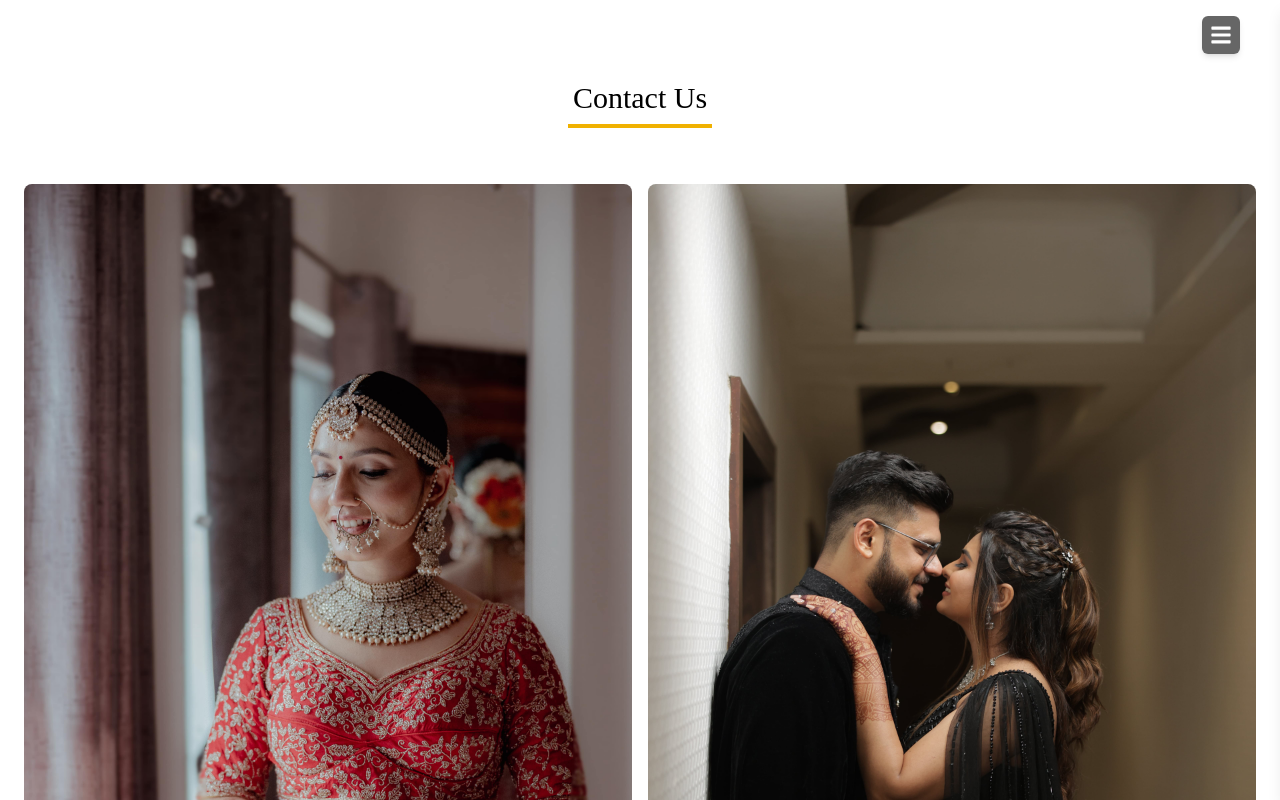
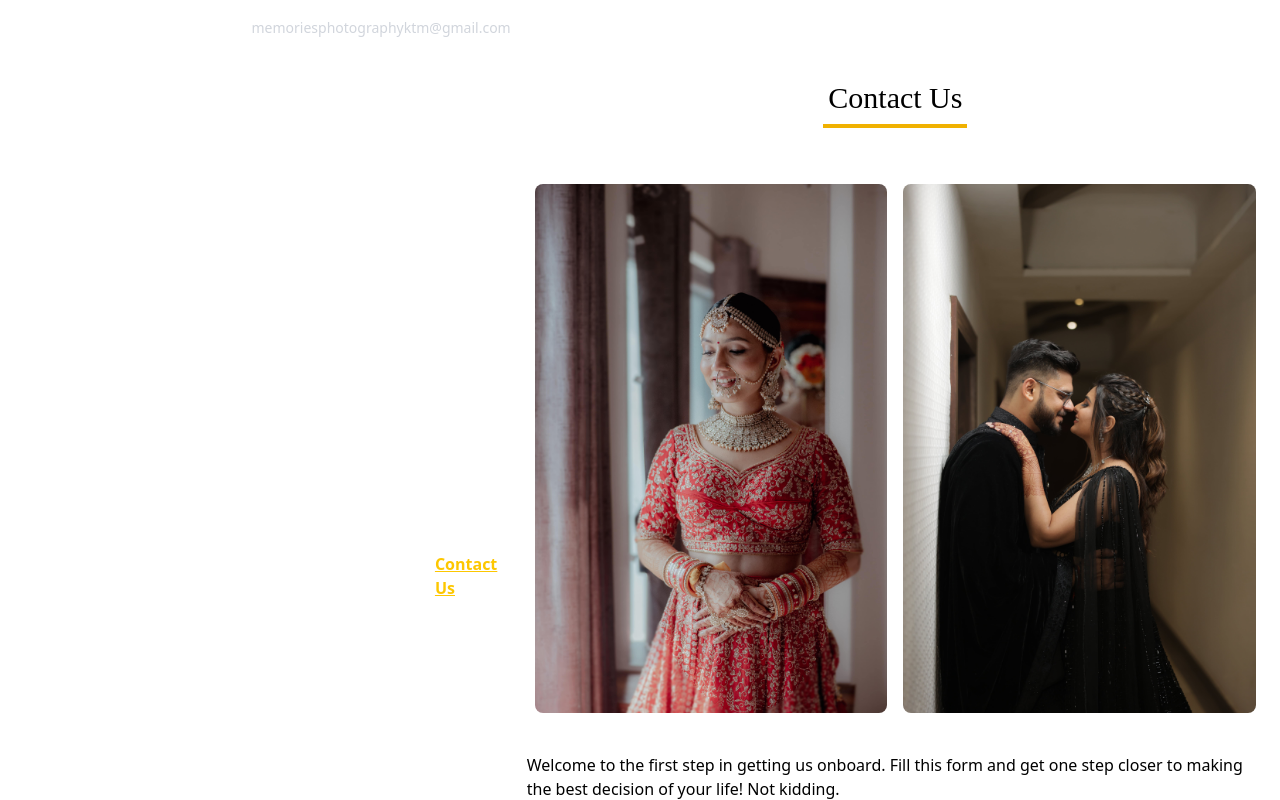
Before and after one commit to Dipeshchand/Wedding-photographer, a React (Vite) app: page /contact in a window 1280 px wide. Shown: the top 800 px of the page. Built offline with nearby package versions, Linux system fonts and the light colour scheme.

Commit message:
Updated RightSidebar to make sidebar half width and mobile responsive

```diff
--- a/src/App.jsx
+++ b/src/App.jsx
@@ -8,6 +8,7 @@ import Footer from "./components/Footer";
 import ReachUs from "./components/ReachUs";
 import About from "./pages/About";
 import Contact from "./pages/Contact";
+import Header from "./components/Header";
 
 function App() {
   return (
@@ -20,6 +21,7 @@ function App() {
               path="/"
               element={
                 <>
+                  {/* <Header /> */}
                   <Home />
                   <ServicesSection />
                   <Gallery />
@@ -32,6 +34,7 @@ function App() {
               path="/services"
               element={
                 <>
+                  {/* <Header /> */}
                   <Services />
                   <Footer />
                 </>
@@ -41,15 +44,22 @@ function App() {
               path="/about"
               element={
                 <>
+                  {/* <Header /> */}
                   <About />
                   <Footer />
                 </>
               }
             />
-            <Route path="/contact" element= {  <>
-            <Contact />
-            <Footer/>
-            </> } />
+            <Route
+              path="/contact"
+              element={
+                <>
+                  {/* <Header /> */}
+                  <Contact />
+                  <Footer />
+                </>
+              }
+            />
           </Routes>
         </div>
       </div>
--- /dev/null
+++ b/src/components/Header.jsx
@@ -0,0 +1,18 @@
+import React from 'react'
+import logo from "../assets/logo.png"
+
+function Header() {
+  return (
+  <header>
+          {/* <div className="max-w-7xl mx-auto px-4 py-3">
+          <img src={logo} alt="Logo" className="h-10 w-auto" />
+        </div> */}
+
+        <div>
+            <img src={logo} alt="logo" className='w-20' />
+        </div>
+  </header>
+  )
+}
+
+export default Header
--- a/src/components/Sidebar.jsx
+++ b/src/components/Sidebar.jsx
@@ -1,75 +1,195 @@
 import React, { useState } from "react";
+
 import { FaBars, FaTimes } from "react-icons/fa";
-import { Link } from "react-router-dom";
+
+import { Link, NavLink } from "react-router-dom";
+
+import { IoLogoInstagram } from "react-icons/io";
+
+import { FaWhatsapp } from "react-icons/fa";
+
+import { CiFacebook } from "react-icons/ci";
+
+import { MdOutlinePhone } from "react-icons/md";
+
+
 
 const RightSidebar = () => {
+
   const [isOpen, setIsOpen] = useState(false);
 
+
+
+  const navItems = [
+
+    { name: "Home", path: "/" },
+
+    { name: "Services", path: "/services" },
+
+    { name: "Portfolio", path: "/portfolio" },
+
+    { name: "About", path: "/about" },
+
+    { name: "Contact Us", path: "/contact" },
+
+  ];
+
+
+
   return (
+
     <div className="relative">
-      {/* Toggle Button */}
+
+      {/* 🔘 Mobile Toggle Button */}
+
       <button
+
         onClick={() => setIsOpen(true)}
-        className="fixed top-4 right-4 sm:right-10 z-50 p-2 text-white bg-black/60 rounded-md shadow-md hover:bg-black/80 transition"
+
+        className="fixed top-4 right-4 z-50 p-2 text-white bg-black/60 rounded-md shadow-md hover:bg-black/80 transition sm:hidden"
+
       >
+
         <FaBars size={22} />
+
       </button>
 
-      {/* Sidebar Overlay - only half screen */}
+
+
+      {/* 🔲 Mobile Overlay */}
+
       {isOpen && (
+
         <div
-          className="fixed top-0 right-0 h-full w-1/2 bg-black bg-opacity-30 z-40"
+
           onClick={() => setIsOpen(false)}
-        ></div>
+
+          className="fixed inset-0 bg-black/40 backdrop-blur-sm z-40 sm:hidden"
+
+        />
+
       )}
 
-      {/* Sidebar */}
+
+
+      {/* 🧭 Sidebar */}
+
       <div
-        className={`fixed top-0 right-0 h-full w-2/5 sm:w-64 bg-black text-white shadow-lg transform transition-transform duration-300 z-50 ${
-          isOpen ? "translate-x-0" : "translate-x-full"
-        }`}
+
+        className={`fixed top-0 right-0 h-full w-3/4 bg-black text-white shadow-lg transform transition-transform duration-300 z-50
+
+          ${isOpen ? "translate-x-0" : "translate-x-full"}
+
+          sm:translate-x-0 sm:static sm:h-auto sm:w-auto sm:bg-transparent sm:shadow-none`}
+
       >
-        {/* Close Button */}
-        <div className="flex justify-end p-4">
+
+        {/* ❌ Close Button (Mobile only) */}
+
+        <div className="flex justify-end p-4 sm:hidden">
+
           <button
+
             onClick={() => setIsOpen(false)}
+
             className="text-gray-300 hover:text-white transition"
+
           >
+
             <FaTimes size={22} />
+
           </button>
+
         </div>
 
-        {/* Sidebar Links */}
-        <ul className="flex flex-col mt-4 space-y-2">
-          <li className="px-6 py-3 hover:bg-gray-700 rounded">
-            <Link to="/" onClick={() => setIsOpen(false)}>
-              Home
-            </Link>
+
+
+        {/* 📱 Social Icons & Contact */}
+
+        <div className="flex flex-col items-start gap-3 px-6 mt-4 sm:flex-row sm:items-center sm:gap-6 sm:px-0">
+
+          <div className="flex gap-3">
+
+            <IoLogoInstagram className="size-5 hover:text-pink-400 cursor-pointer" />
+
+            <FaWhatsapp className="size-5 hover:text-green-400 cursor-pointer" />
+
+            <CiFacebook className="size-5 hover:text-blue-400 cursor-pointer" />
+
+          </div>
+
+
+
+          <div className="flex items-center space-x-2 mt-2 sm:mt-0">
+
+            <MdOutlinePhone className="size-5" />
+
+            <span className="font-medium">9347645827</span>
+
+          </div>
+
+
+
+          <span className="text-sm text-gray-300 mt-1 sm:mt-0">
+
+            memoriesphotographyktm@gmail.com
+
+          </span>
+
+        </div>
+
+
+
+        {/* 🧩 Navigation Links */}
+
+        <ul className="flex flex-col mt-126 space-y-2 font-bold px-6 sm:flex-row sm:space-y-0 sm:space-x-6 sm:px-0">
+
+          {navItems.map((item, index) => (
+
+            <li
+
+              key={index}
+
+              className="px-3 py-2 rounded hover:bg-gray-700 sm:hover:bg-transparent sm:hover:text-yellow-400 transition"
+
+            >
+
+              <NavLink
+
+                to={item.path}
+
+                onClick={() => setIsOpen(false)}
+
+                className={({ isActive }) =>
+
+                  isActive
+
+                    ? "text-yellow-400 underline"
+
+                    : "text-white hover:text-yellow-400 hover:underline"
+
+                }
+
+              >
+
+                {item.name}
+
+              </NavLink>
+
             </li>
-          <li className="px-6 py-3 hover:bg-gray-700 rounded">
-            <Link to="/services" onClick={() => setIsOpen(false)}>
-              Services
-            </Link>
-          </li>
-          <li className="px-6 py-3 hover:bg-gray-700 rounded">
-            <Link to="/portfolio" onClick={() => setIsOpen(false)}>
-              Portfolio
-            </Link>
-          </li>
-          <li className="px-6 py-3 hover:bg-gray-700 rounded">
-            <Link to="/contact" onClick={() => setIsOpen(false)}>
-              Contact
-            </Link>
-          </li>
-          <li className="px-6 py-3 hover:bg-gray-700 rounded">
-            <Link to="/about" onClick={() => setIsOpen(false)}>
-              About
-            </Link>
-          </li>
+
+          ))}
+
         </ul>
+
       </div>
+
     </div>
+
   );
+
 };
 
+
+
 export default RightSidebar;
--- a/src/pages/About.jsx
+++ b/src/pages/About.jsx
@@ -12,7 +12,9 @@ function About() {
           style={{ fontFamily: "Allura, cursive" }}
         >
           About Us
+
         </p>
+         <span className="border-b-4 border-yellow-500 w-29 md:w-36 mt-2"></span>
       </div>
 
       {/* Celebrating Love */}
--- a/src/pages/Services.jsx
+++ b/src/pages/Services.jsx
@@ -32,7 +32,7 @@ const servicesData = [
 
 // Placeholder for Footer component (Assuming it's a separate component you use)
 function Footer() {
-    return <footer className="bg-gray-800 text-white p-6 text-center">Your Footer Content Here</footer>;
+    return
 }
 
 function Services() {
@@ -54,6 +54,7 @@ function Services() {
           Designing Exceptional Weddings
         </p>
 
+
         {/* 3. Main Description */}
         <div className="flex justify-center mt-8 sm:mt-10 px-2 sm:px-4">
           <p className="max-w-3xl text-center text-gray-700 leading-relaxed text-sm sm:text-base">
@@ -71,6 +72,7 @@ function Services() {
         <div className="flex justify-center mt-12 sm:mt-16 text-3xl sm:text-4xl" style={{fontFamily:"Allura, cursive"}}>
           <p> Services</p>
         </div>
+
 
         {/* 5. Services Cards Container (Responsive Grid/Stack) */}
         <div className="flex flex-wrap justify-center gap-6 mt-8 mb-12">
```
Also changed, not shown: src/components/Gallery.jsx (+39 -19 lines), src/assets/logo (1).png (added). Lines whose indentation alone changed are shown as unchanged.
